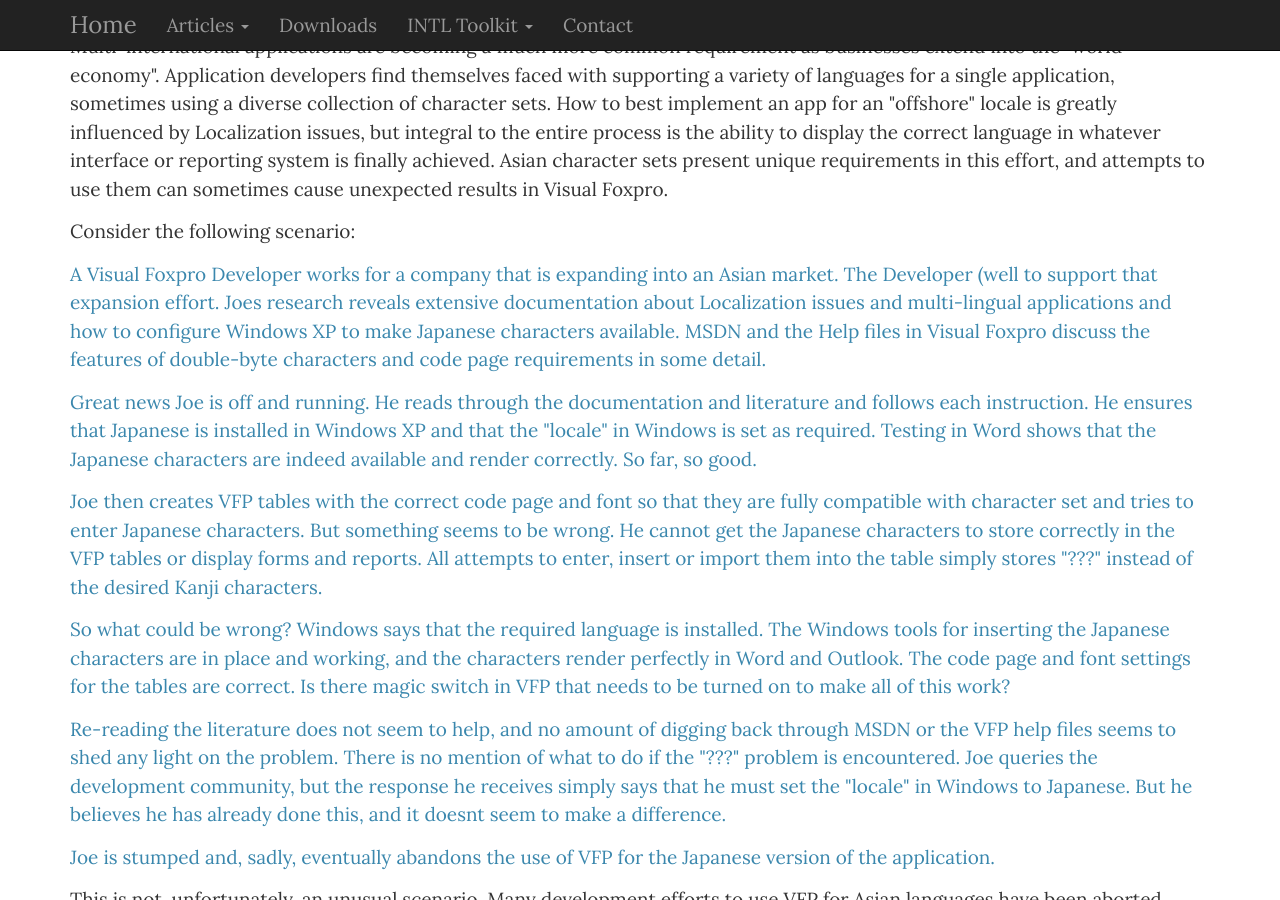
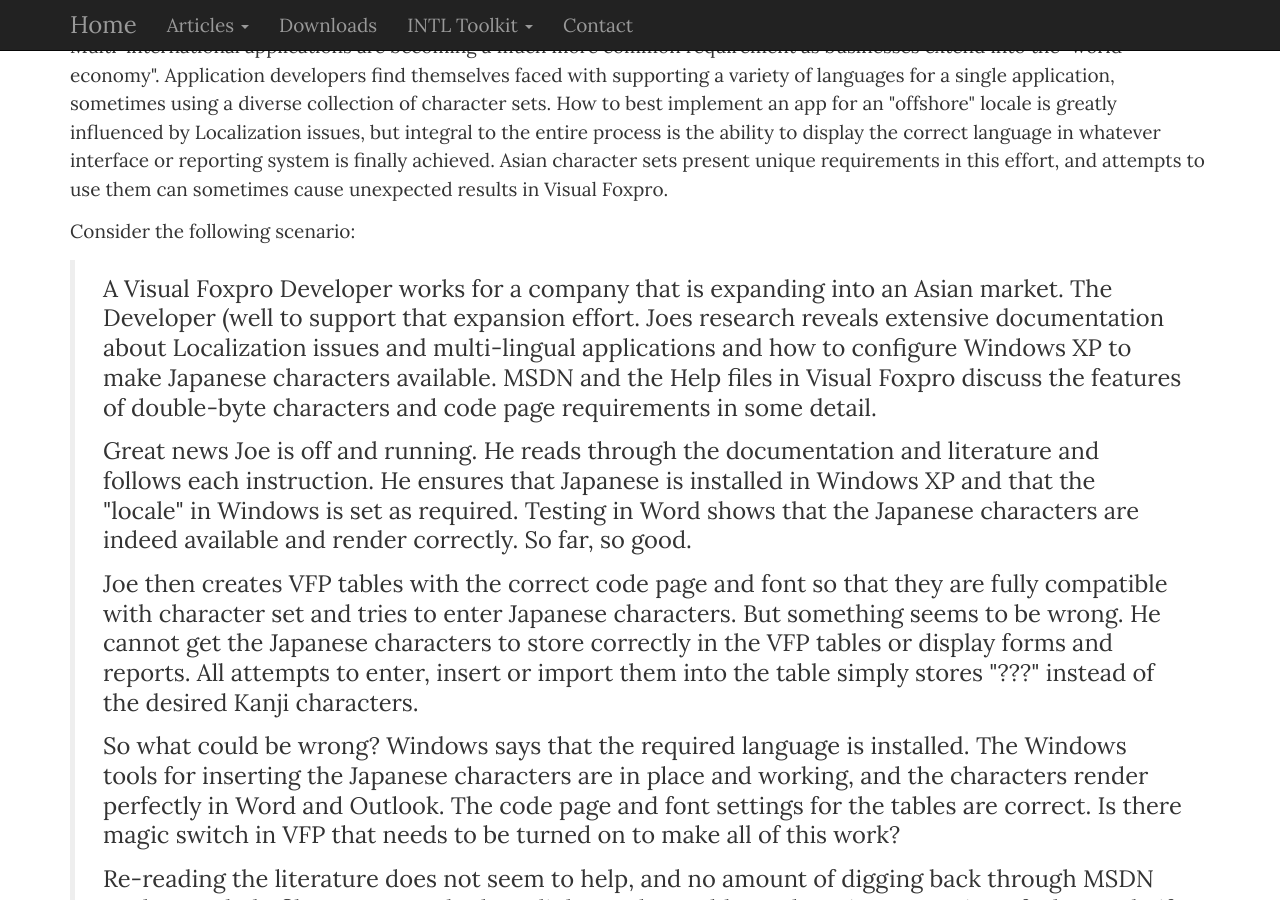
Before and after one commit to StevenBlack/stevenblack.github.io, a Jekyll site: the page built from _posts/2007-02-01-Using-Asian-Characters-In-VFP.html, in a window 1280 px wide and 900 px high, scrolled down 302 px. Built offline with Jekyll 4.4.1, drawn with Linux system fonts in a browser that asks for light colours.

Commit message:
Minor display updates to the Asian Characters article.
Signed-off-by: Steven Black <steveb@stevenblack.com>

```diff
--- a/_posts/2007-02-01-Using-Asian-Characters-In-VFP.html
+++ b/_posts/2007-02-01-Using-Asian-Characters-In-VFP.html
@@ -18,7 +18,7 @@
 
 <p>Consider the following scenario:</p>
 
-<div class="text-info bg-warning">
+<blockquote>
 	<p>A Visual Foxpro Developer works for a company that is expanding into an Asian market. The Developer (well
 	to support that expansion effort. Joes research reveals extensive documentation about Localization issues and
 	multi-lingual applications and how to configure Windows XP to make Japanese characters available. MSDN and
@@ -48,7 +48,7 @@
 
 	<p>Joe is stumped and, sadly, eventually abandons the use of VFP for the Japanese version of the
 	application.</p>
-</div>
+</blockquote>
 
 <p>This is not, unfortunately, an unusual scenario. Many development efforts to use VFP for Asian languages
 have been aborted because of this specific problem. Since the solution is actually quite simple it is
```
